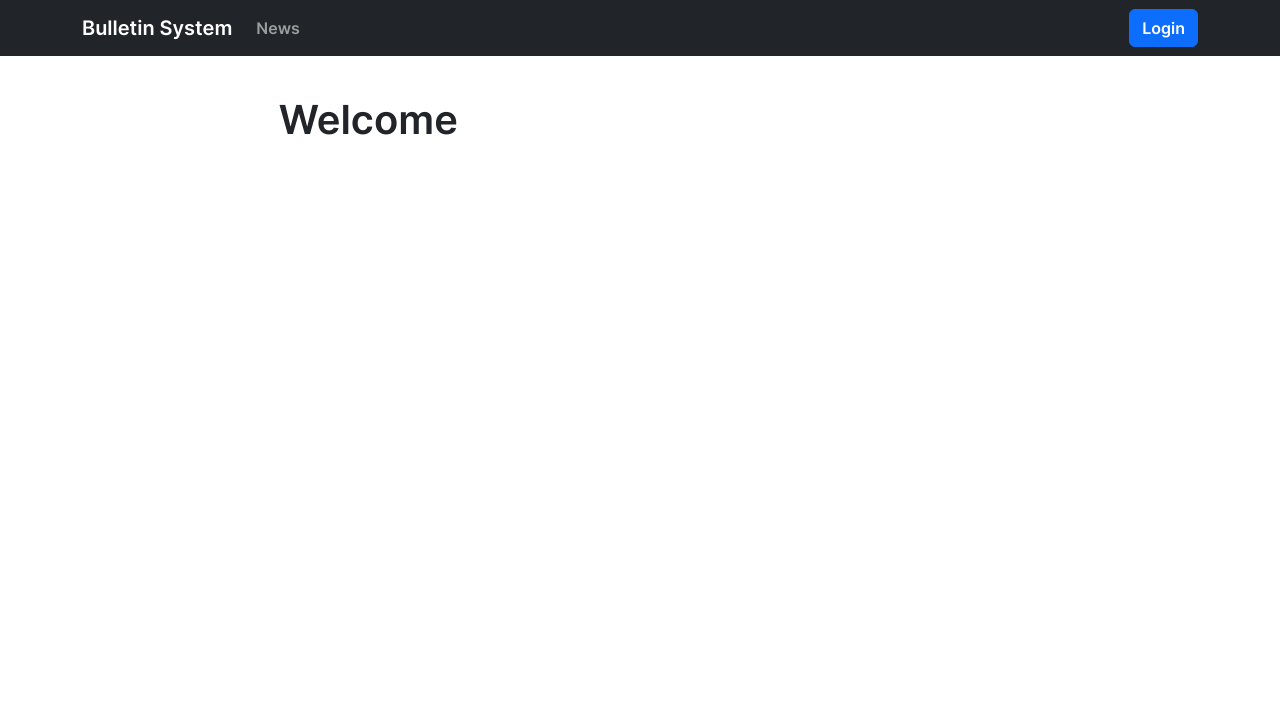
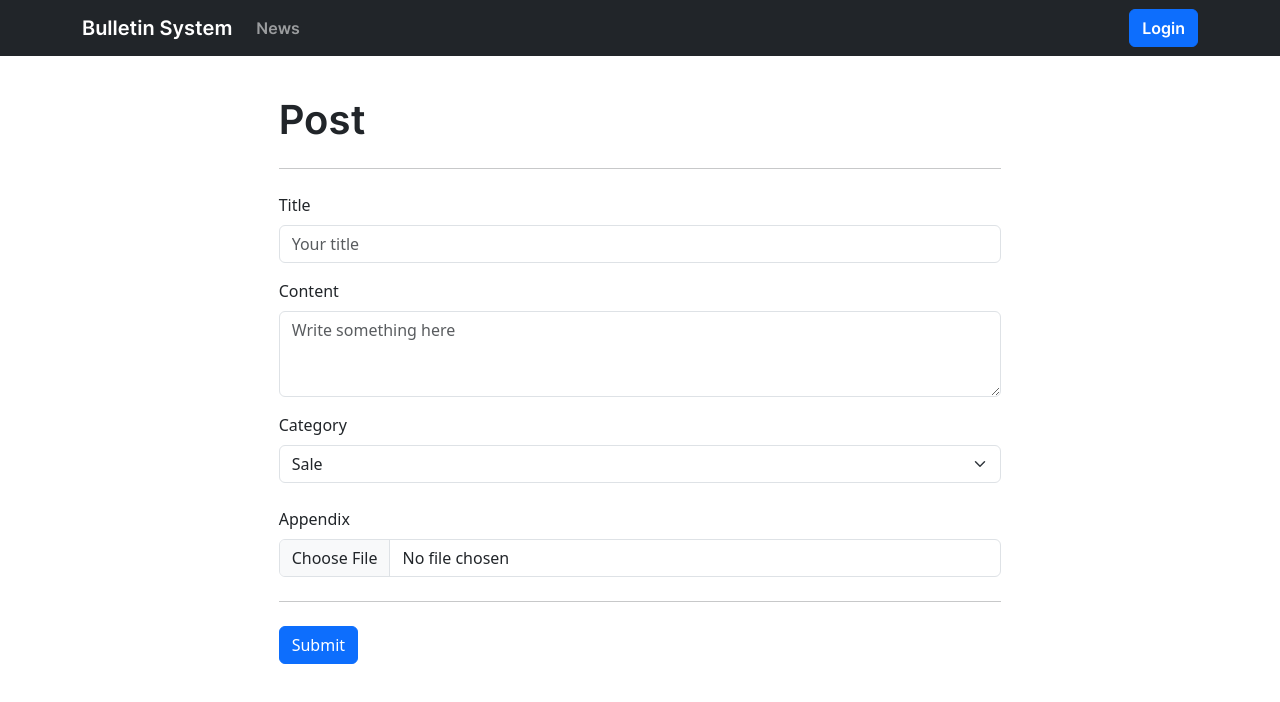
Before and after one commit to yuchen5564/bulletin-system, a React (Create React App) app: page /post in a window 1280 px wide. Before the commit this address led to /. Shown: the top 702 px of the page. Built offline with nearby package versions, Linux system fonts and the light colour scheme; no server answers.

Commit message:
feat: Add new post

```diff
--- a/package.json
+++ b/package.json
@@ -7,6 +7,7 @@
     "@testing-library/react": "^13.4.0",
     "@testing-library/user-event": "^13.5.0",
     "bootstrap": "^5.3.1",
+    "dayjs": "^1.11.13",
     "firebase": "^10.14.0",
     "react": "^18.2.0",
     "react-bootstrap": "^2.8.0",
--- a/src/Post.js
+++ b/src/Post.js
@@ -6,8 +6,96 @@ import Form from 'react-bootstrap/Form';
 import Alert from 'react-bootstrap/Alert';
 import Button from 'react-bootstrap/Button';
 import './main.css';
+import { useState } from "react";
+import { ref, uploadBytesResumable, getDownloadURL } from "firebase/storage";
+import { collection, doc, setDoc, serverTimestamp, updateDoc, addDoc } from "firebase/firestore";
+import { db, storage } from './firebaseAuth/firebase';
+import dayjs from 'dayjs';
+
 
 function Post() {
+
+    const [title, setTitle] = useState("");
+    const [content, setContent] = useState("");
+    const [category, setCategory] = useState("Sale");
+    const [picture, setPicture] = useState("");
+    const [error, seterror] = useState("");
+    const [success, setSuccess] = useState(false);
+    const [file, setFile] = useState("");
+    const [percent, setPercent] = useState(0);
+    const [date, setDate] = useState("");
+
+
+    function handleChange(event) {
+        setFile(event.target.files[0]);
+    }
+
+
+    const handleSubmit = async (e) => {
+        e.preventDefault();
+
+        var today = new Date();
+        var date = dayjs(today).format('YYYYMMDDHHmmss');
+        setDate(date);
+        var datePost = dayjs(today).format('YYYY/MM/DD HH:mm:ss');
+
+        // Define Firestore document reference
+        const docRef = doc(db, "announcement", date.toString());
+
+        if (file) {
+            const storageRef = ref(storage, `/bulletin_image/${file.name}`);
+            const uploadTask = uploadBytesResumable(storageRef, file);
+
+            // Monitor file upload progress
+            uploadTask.on(
+                "state_changed",
+                (snapshot) => {
+                    const percent = Math.round(
+                        (snapshot.bytesTransferred / snapshot.totalBytes) * 100
+                    );
+                    setPercent(percent);
+                },
+                (err) => console.log(err),
+                async () => {
+                    try {
+                        // Get file URL after upload
+                        const url = await getDownloadURL(uploadTask.snapshot.ref);
+                        console.log(url);
+                        setPicture(url);
+
+                        // Save document in Firestore with picture URL
+                        await setDoc(docRef, {
+                            ptime: datePost,
+                            title: title,
+                            content: content,
+                            category: category,
+                            pic: url,
+                        });
+
+                        setSuccess(true);
+                    } catch (e) {
+                        seterror(e);
+                    }
+                }
+            );
+        } else {
+            // If no file, just create document without picture URL
+            try {
+                await setDoc(docRef, {
+                    ptime: datePost,
+                    title: title,
+                    content: content,
+                    category: category,
+                    pic: "",
+                });
+
+                setSuccess(true);
+            } catch (e) {
+                seterror(e);
+            }
+        }
+    };
+
 
     return (
         <>
@@ -18,18 +106,18 @@ function Post() {
                     <Col md={7}>
                         <h1 style={{ 'font-family': 'Inter-sb' }}>Post</h1>
                         <hr className="my-4" />
-                        <Form>
+                        <Form onSubmit={handleSubmit}>
                             <Form.Group className="mb-3" controlId="exampleForm.ControlInput1">
                                 <Form.Label>Title</Form.Label>
-                                <Form.Control required type="text" placeholder="Your title" />
+                                <Form.Control required type="text" placeholder="Your title" value={title} onChange={(e) => setTitle(e.target.value)} />
                             </Form.Group>
                             <Form.Group className="mb-3" controlId="exampleForm.ControlTextarea1">
                                 <Form.Label>Content</Form.Label>
-                                <Form.Control required as="textarea" placeholder="Write something here" rows={3} />
+                                <Form.Control required as="textarea" placeholder="Write something here" rows={3} value={content} onChange={(e) => setContent(e.target.value)}/>
                             </Form.Group>
                             <Form.Group>
                                 <Form.Label>Category</Form.Label>
-                                <Form.Select required aria-label="Default select example">
+                                <Form.Select required aria-label="Default select example" value={category} onChange={(e) => setCategory(e.target.value)}>
                                     <option Value="Sale">Sale</option>
                                     <option value="News">News</option>
                                     <option value="EProduct">Product</option>
@@ -41,7 +129,7 @@ function Post() {
                             <Form.Group controlId="formFile" className="mb-3">
                                 <Form.Label>Appendix</Form.Label>
                                 <Row>
-                                    <Col><Form.Control type="file" accept="image/*" /></Col> {/*onChange={handleChange}*/}
+                                    <Col><Form.Control type="file" onChange={handleChange} accept="image/*" /></Col>
                                 </Row>
 
                             </Form.Group>
@@ -49,9 +137,9 @@ function Post() {
 
                             <Button variant="primary" type="submit">Submit</Button>
 
-                            {/* {error ? <Alert variant='danger'>Something worng, please try again. ({error})</Alert> : <p></p>}
-                        {success ? <Alert variant='success'>Success!</Alert> : <p></p>}
-                        {percent ? <Alert variant='info'>File Upload: {percent} % done</Alert> : <p></p>} */}
+                            {error ? <Alert variant='danger'>Something worng, please try again. ({error.toString()})</Alert> : <p></p>}
+                            {success ? <Alert variant='success'>Success!</Alert> : <p></p>}
+                            {percent ? <Alert variant='info'>File Upload: {percent} % done</Alert> : <p></p>}
 
 
                         </Form>
--- a/src/firebaseAuth/firebase.js
+++ b/src/firebaseAuth/firebase.js
@@ -12,11 +12,11 @@ import { getFirestore, addDoc, collection } from "firebase/firestore";
 // Your web app's Firebase configuration
 const firebaseConfig = {
   apiKey: process.env.REACT_APP_Firebase_apiKey,
-  authDomain: process.env.REACT_APP_Firebase_authDomain,
-  projectId: process.env.REACT_APP_Firebase_projectId,
-  storageBucket: process.env.REACT_APP_Firebase_storageBucket,
-  messagingSenderId: process.env.REACT_APP_Firebase_messagingSenderId,
-  appId: process.env.REACT_APP_Firebase_appId
+  authDomain: "bulletin-system-3851a.firebaseapp.com",
+  projectId: "bulletin-system-3851a",
+  storageBucket: "bulletin-system-3851a.appspot.com",
+  messagingSenderId: "276477105347",
+  appId: "1:276477105347:web:e901a42f412e666c23fe76"
 };
 
 // Initialize Firebase
--- a/src/index.js
+++ b/src/index.js
@@ -21,10 +21,10 @@ root.render(
   <AuthProvider>
     <Routes>
       <Route exact path="/" element={<App />} />
-      <Route element={<ProtectedRoutes />}>
+      {/* <Route element={<ProtectedRoutes />}> */}
       <Route exact path='/list' element={<List />} />
       <Route exact path='/post' element={<Post />} />
-      </Route>
+      {/* </Route> */}
       <Route exact path='/news' element={<News />} />
       {/* <Route exact path='/login' element={<Login />} /> */}
       <Route path='*' element={<NotFound />} />
```
Also changed, not shown: 1 other file (tests, documents, lock files or other folders).
